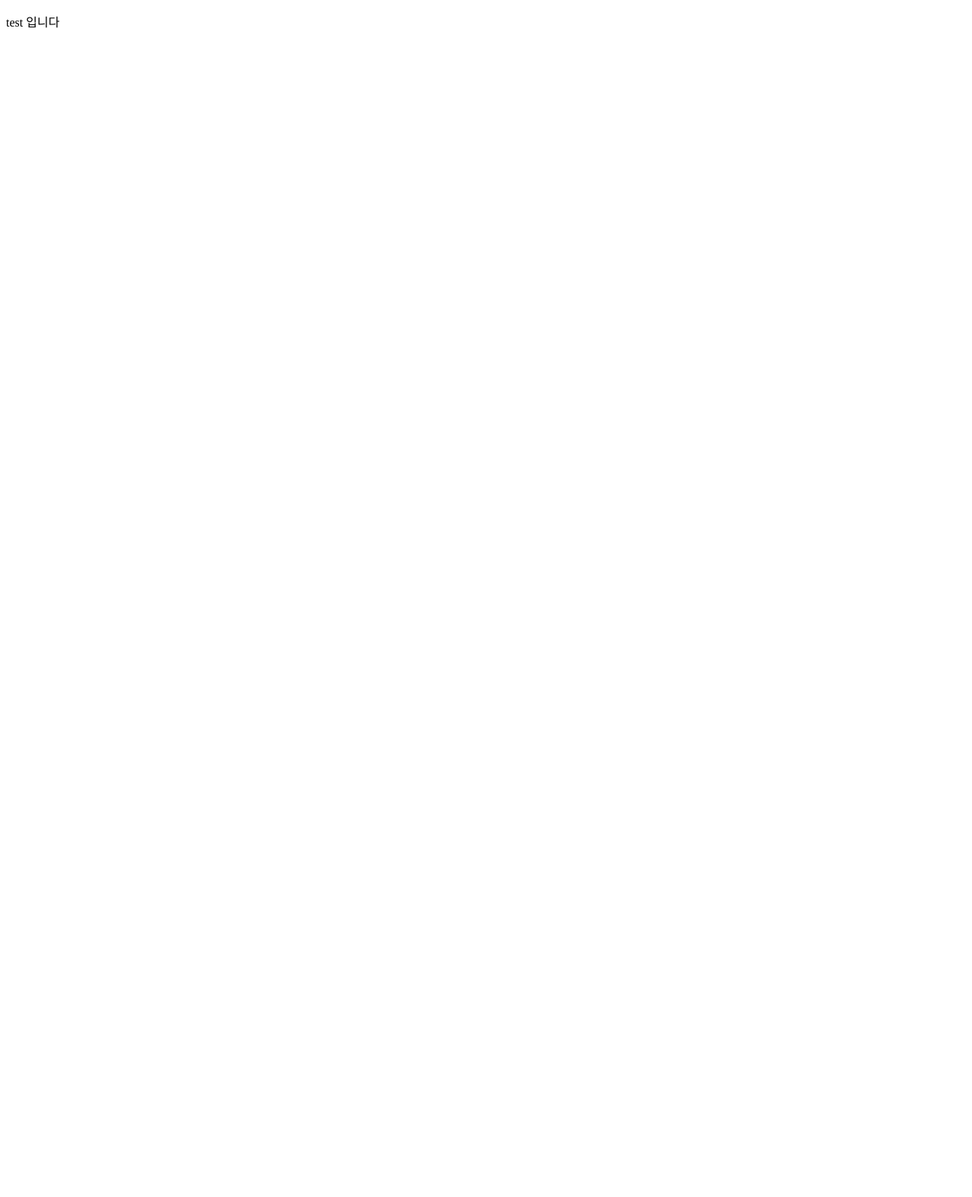
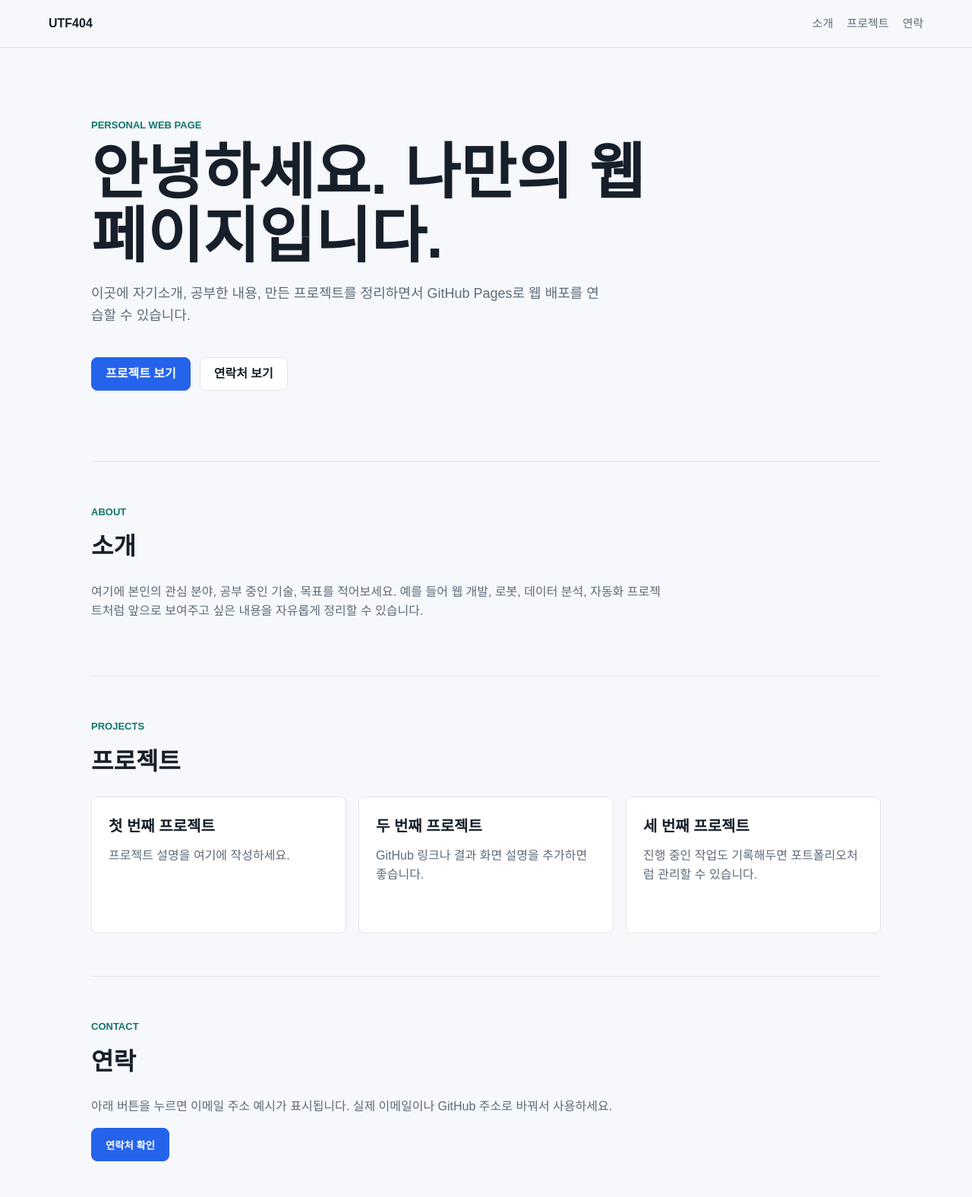
Before and after one commit to utf-404/utf-404.github.io, a plain HTML site: page index.html in a window 1280 px wide. Shown: the top 1575 px of the page at 76% size. Before the commit the page ends 800 px from the top, so only its background shows below. Drawn offline with Linux system fonts and the light colour scheme.

Commit message:
Create personal page scaffold

```diff
--- /dev/null
+++ b/css/style.css
@@ -0,0 +1,213 @@
+:root {
+  --bg: #f7f8fb;
+  --panel: #ffffff;
+  --text: #17202a;
+  --muted: #5d6b7a;
+  --line: #dfe5ec;
+  --primary: #2563eb;
+  --primary-dark: #1d4ed8;
+  --accent: #0f766e;
+}
+
+* {
+  box-sizing: border-box;
+}
+
+html {
+  scroll-behavior: smooth;
+}
+
+body {
+  margin: 0;
+  background: var(--bg);
+  color: var(--text);
+  font-family: Arial, "Noto Sans KR", sans-serif;
+  line-height: 1.6;
+}
+
+a {
+  color: inherit;
+  text-decoration: none;
+}
+
+.site-header {
+  position: sticky;
+  top: 0;
+  z-index: 10;
+  display: flex;
+  align-items: center;
+  justify-content: space-between;
+  gap: 24px;
+  padding: 18px clamp(20px, 5vw, 72px);
+  background: rgba(247, 248, 251, 0.92);
+  border-bottom: 1px solid var(--line);
+  backdrop-filter: blur(12px);
+}
+
+.logo {
+  font-weight: 800;
+  letter-spacing: 0;
+}
+
+.site-nav {
+  display: flex;
+  gap: 18px;
+  color: var(--muted);
+  font-size: 15px;
+}
+
+.site-nav a:hover {
+  color: var(--primary);
+}
+
+main {
+  width: min(1040px, calc(100% - 40px));
+  margin: 0 auto;
+}
+
+.hero {
+  min-height: 68vh;
+  display: flex;
+  flex-direction: column;
+  justify-content: center;
+  padding: 72px 0;
+}
+
+.eyebrow {
+  margin: 0 0 10px;
+  color: var(--accent);
+  font-size: 13px;
+  font-weight: 700;
+  text-transform: uppercase;
+}
+
+h1,
+h2,
+h3,
+p {
+  margin-top: 0;
+}
+
+h1 {
+  max-width: 760px;
+  margin-bottom: 18px;
+  font-size: clamp(42px, 8vw, 80px);
+  line-height: 1.05;
+}
+
+h2 {
+  margin-bottom: 0;
+  font-size: 32px;
+}
+
+h3 {
+  margin-bottom: 10px;
+  font-size: 20px;
+}
+
+.hero-text {
+  max-width: 680px;
+  color: var(--muted);
+  font-size: 18px;
+}
+
+.hero-actions {
+  display: flex;
+  flex-wrap: wrap;
+  gap: 12px;
+  margin-top: 22px;
+}
+
+.button {
+  display: inline-flex;
+  align-items: center;
+  justify-content: center;
+  min-height: 44px;
+  padding: 0 18px;
+  border: 1px solid var(--line);
+  border-radius: 8px;
+  font-weight: 700;
+  cursor: pointer;
+}
+
+.button.primary {
+  background: var(--primary);
+  border-color: var(--primary);
+  color: #ffffff;
+}
+
+.button.primary:hover {
+  background: var(--primary-dark);
+}
+
+.button.secondary {
+  background: #ffffff;
+  color: var(--text);
+}
+
+.section {
+  padding: 56px 0;
+  border-top: 1px solid var(--line);
+}
+
+.section-heading {
+  margin-bottom: 20px;
+}
+
+.section > p {
+  max-width: 760px;
+  color: var(--muted);
+}
+
+.project-list {
+  display: grid;
+  grid-template-columns: repeat(3, minmax(0, 1fr));
+  gap: 16px;
+}
+
+.project-card {
+  min-height: 180px;
+  padding: 22px;
+  background: var(--panel);
+  border: 1px solid var(--line);
+  border-radius: 8px;
+}
+
+.project-card p {
+  color: var(--muted);
+}
+
+.contact-message {
+  min-height: 28px;
+  margin-top: 16px;
+  color: var(--accent);
+  font-weight: 700;
+}
+
+.site-footer {
+  padding: 32px 20px;
+  border-top: 1px solid var(--line);
+  color: var(--muted);
+  text-align: center;
+}
+
+@media (max-width: 720px) {
+  .site-header {
+    align-items: flex-start;
+    flex-direction: column;
+  }
+
+  .site-nav {
+    width: 100%;
+    justify-content: space-between;
+  }
+
+  .hero {
+    min-height: auto;
+    padding: 56px 0;
+  }
+
+  .project-list {
+    grid-template-columns: 1fr;
+  }
+}
--- a/index.html
+++ b/index.html
@@ -3,9 +3,79 @@
 <head>
   <meta charset="utf-8">
   <meta name="viewport" content="width=device-width, initial-scale=1">
-  <title>utf404.github.io</title>
+  <title>나의 웹페이지</title>
+  <link rel="stylesheet" href="css/style.css">
 </head>
 <body>
-  <p>test 입니다</p>
+  <header class="site-header">
+    <a class="logo" href="#home">UTF404</a>
+    <nav class="site-nav" aria-label="주요 메뉴">
+      <a href="#about">소개</a>
+      <a href="#projects">프로젝트</a>
+      <a href="#contact">연락</a>
+    </nav>
+  </header>
+
+  <main>
+    <section id="home" class="hero">
+      <p class="eyebrow">Personal Web Page</p>
+      <h1>안녕하세요. 나만의 웹페이지입니다.</h1>
+      <p class="hero-text">
+        이곳에 자기소개, 공부한 내용, 만든 프로젝트를 정리하면서 GitHub Pages로 웹 배포를 연습할 수 있습니다.
+      </p>
+      <div class="hero-actions">
+        <a class="button primary" href="#projects">프로젝트 보기</a>
+        <a class="button secondary" href="#contact">연락처 보기</a>
+      </div>
+    </section>
+
+    <section id="about" class="section">
+      <div class="section-heading">
+        <p class="eyebrow">About</p>
+        <h2>소개</h2>
+      </div>
+      <p>
+        여기에 본인의 관심 분야, 공부 중인 기술, 목표를 적어보세요. 예를 들어 웹 개발, 로봇, 데이터 분석,
+        자동화 프로젝트처럼 앞으로 보여주고 싶은 내용을 자유롭게 정리할 수 있습니다.
+      </p>
+    </section>
+
+    <section id="projects" class="section">
+      <div class="section-heading">
+        <p class="eyebrow">Projects</p>
+        <h2>프로젝트</h2>
+      </div>
+      <div class="project-list">
+        <article class="project-card">
+          <h3>첫 번째 프로젝트</h3>
+          <p>프로젝트 설명을 여기에 작성하세요.</p>
+        </article>
+        <article class="project-card">
+          <h3>두 번째 프로젝트</h3>
+          <p>GitHub 링크나 결과 화면 설명을 추가하면 좋습니다.</p>
+        </article>
+        <article class="project-card">
+          <h3>세 번째 프로젝트</h3>
+          <p>진행 중인 작업도 기록해두면 포트폴리오처럼 관리할 수 있습니다.</p>
+        </article>
+      </div>
+    </section>
+
+    <section id="contact" class="section contact-section">
+      <div class="section-heading">
+        <p class="eyebrow">Contact</p>
+        <h2>연락</h2>
+      </div>
+      <p>아래 버튼을 누르면 이메일 주소 예시가 표시됩니다. 실제 이메일이나 GitHub 주소로 바꿔서 사용하세요.</p>
+      <button id="contactButton" class="button primary" type="button">연락처 확인</button>
+      <p id="contactMessage" class="contact-message" aria-live="polite"></p>
+    </section>
+  </main>
+
+  <footer class="site-footer">
+    <p>© 2026 UTF404. GitHub Pages로 관리하는 개인 웹페이지.</p>
+  </footer>
+
+  <script src="js/main.js"></script>
 </body>
 </html>
--- /dev/null
+++ b/js/main.js
@@ -0,0 +1,6 @@
+const contactButton = document.querySelector("#contactButton");
+const contactMessage = document.querySelector("#contactMessage");
+
+contactButton.addEventListener("click", () => {
+  contactMessage.textContent = "이메일: your-email@example.com";
+});
```
